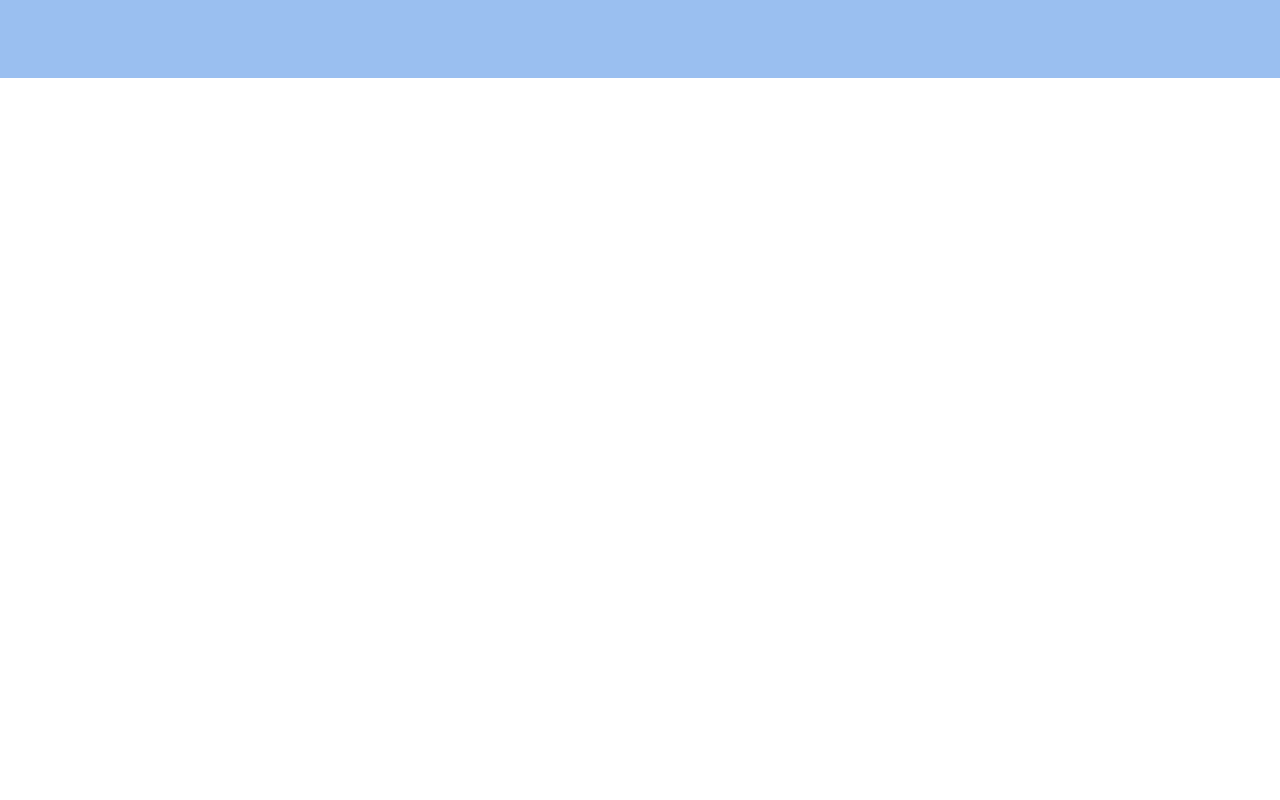
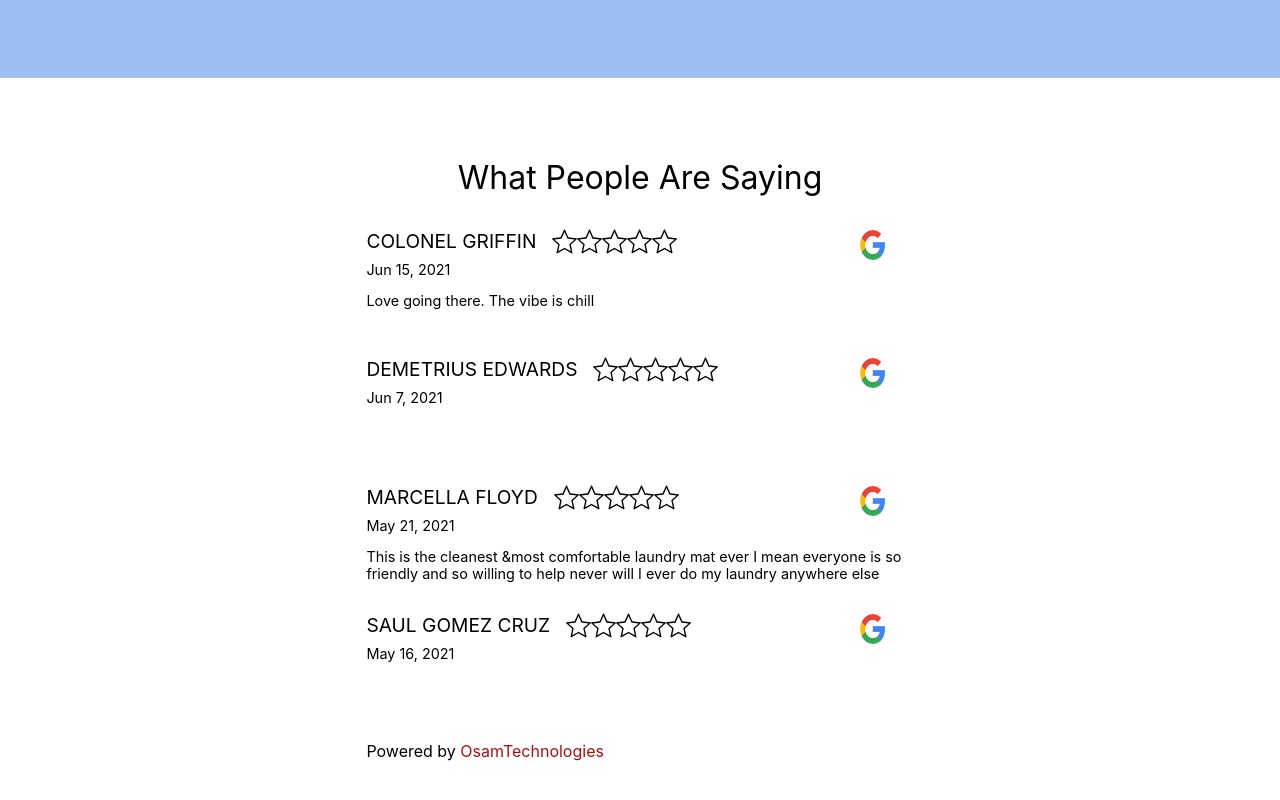
Before and after one commit to Caleb9083/upstatelaundromat-clone, a React (Create React App) app: page / in a window 1280 px wide. Shown: the part 2422-3222 px from the top of the page. Before the commit the page ends 2580 px from the top, so only its background shows below. Built offline with nearby package versions, Linux system fonts and the light colour scheme.

Commit message:
What people are saying section completed

```diff
--- a/src/App.js
+++ b/src/App.js
@@ -3,6 +3,7 @@ import Navbar from './components/Navbar';
 import Services from './components/Services';
 import Amenities from './components/Amenities';
 import Wpas from './components/Wpas';
+
 
 
 function App() {
@@ -24,6 +25,7 @@ function App() {
       {/* WPAS */}
       <Wpas />
 
+
       {/* Including The Frequently Asked Questions */}
       {/* FAQ */}
 
--- /dev/null
+++ b/src/components/Star.js
@@ -0,0 +1,55 @@
+import React from 'react'
+import './stylesheets/Star.css'
+
+const Star = () => {
+    return (
+        <div className="the_star">
+            <svg version="1.1" id="Capa_1" xmlns="http://www.w3.org/2000/svg" x="0px" y="0px"
+	        width="25px" height="25px" viewBox="0 0 36.09 36.09">
+                <g>
+                    <path d="M36.042,13.909c-0.123-0.377-0.456-0.646-0.85-0.688l-11.549-1.172L18.96,1.43c-0.16-0.36-0.519-0.596-0.915-0.596
+                        s-0.755,0.234-0.915,0.598L12.446,12.05L0.899,13.221c-0.394,0.04-0.728,0.312-0.85,0.688c-0.123,0.377-0.011,0.791,0.285,1.055
+                        l8.652,7.738L6.533,34.045c-0.083,0.387,0.069,0.787,0.39,1.02c0.175,0.127,0.381,0.191,0.588,0.191
+                        c0.173,0,0.347-0.045,0.503-0.137l10.032-5.84l10.03,5.84c0.342,0.197,0.77,0.178,1.091-0.059c0.32-0.229,0.474-0.633,0.391-1.02
+                        l-2.453-11.344l8.653-7.737C36.052,14.699,36.165,14.285,36.042,13.909z M25.336,21.598c-0.268,0.24-0.387,0.605-0.311,0.957
+                        l2.097,9.695l-8.574-4.99c-0.311-0.182-0.695-0.182-1.006,0l-8.576,4.99l2.097-9.695c0.076-0.352-0.043-0.717-0.311-0.957
+                        l-7.396-6.613l9.87-1.002c0.358-0.035,0.668-0.264,0.814-0.592l4.004-9.077l4.003,9.077c0.146,0.328,0.456,0.557,0.814,0.592
+                        l9.87,1.002L25.336,21.598z"/>
+                </g>
+                <g>
+                </g>
+                <g>
+                </g>
+                <g>
+                </g>
+                <g>
+                </g>
+                <g>
+                </g>
+                <g>
+                </g>
+                <g>
+                </g>
+                <g>
+                </g>
+                <g>
+                </g>
+                <g>
+                </g>
+                <g>
+                </g>
+                <g>
+                </g>
+                <g>
+                </g>
+                <g>
+                </g>
+                <g>
+                </g>
+            </svg>
+
+        </div>
+    )
+}
+
+export default Star
--- a/src/components/Wpas.js
+++ b/src/components/Wpas.js
@@ -1,10 +1,122 @@
 import React from 'react'
 import './stylesheets/Wpas.css';
+import google from '../images/google_sm.png';
+import Star from './Star';
 
 
 const Wpas = () => {
+    let Objs = {
+            pers1: {
+                name: "COLONEL GRIFFIN",
+                ratings: 2,
+                date: "Jun 15, 2021",
+                message: "Love going there. The vibe is chill"
+            },
+            pers2: {
+                name: 'DEMETRIUS EDWARDS',
+                ratings: 5,
+                date: "Jun 7, 2021",
+                message: ""
+            },
+            pers3: {
+                name: "MARCELLA FLOYD",
+                ratings: 2,
+                date: "May 21, 2021",
+                message: "This is the cleanest &most comfortable laundry mat ever I mean everyone is so friendly and so willing to help never will I ever do my laundry anywhere else"
+            },
+            pers4: {
+                name: "SAUL GOMEZ CRUZ ",
+                ratings: 2,
+                date: "May 16, 2021",
+                message: ""
+            }
+    }
     return (
-        <div>
+        <div className="wpas">
+            <div className="wpas__container">
+                <div className="wpas__head">
+                    <p>{"What People Are Saying"} </p>
+                </div>
+                <div className="wpas__testimony_container">
+                    <div className="wpas__testimonyTop_container">
+                        <div className="wpas__name_container">
+                            {Objs.pers1.name}
+                        </div>
+                        <div className="wpas__rating_container">
+                        <Star color="yellow"/><Star/><Star/><Star/><Star/>
+                        </div>
+                        <div className="wpas__acc_img_container">
+                            <img src={google} alt="" />
+                        </div>
+                    </div>
+                    <div className="wpas__date_container">
+                        <p>{Objs.pers1.date}</p>
+                    </div>
+                    <div className="wpas__message_container">
+                        <p>{Objs.pers1.message}</p>
+                    </div>
+                </div>
+                <div className="wpas__testimony_container">
+                    <div className="wpas__testimonyTop_container">
+                        <div className="wpas__name_container">
+                            {Objs.pers2.name}
+                        </div>
+                        <div className="wpas__rating_container">
+                        <Star color="yellow"/><Star/><Star/><Star/><Star/>
+                        </div>
+                        <div className="wpas__acc_img_container">
+                            <img src={google} alt="" />
+                        </div>
+                    </div>
+                    <div className="wpas__date_container">
+                        <p>{Objs.pers2.date}</p>
+                    </div>
+                    <div className="wpas__message_container">
+                        <p>{Objs.pers2.message}</p>
+                    </div>
+                </div>
+                <div className="wpas__testimony_container">
+                    <div className="wpas__testimonyTop_container">
+                        <div className="wpas__name_container">
+                            {Objs.pers3.name}
+                        </div>
+                        <div className="wpas__rating_container">
+                        <Star color="yellow"/><Star/><Star/><Star/><Star/>
+                        </div>
+                        <div className="wpas__acc_img_container">
+                            <img src={google} alt="" />
+                        </div>
+                    </div>
+                    <div className="wpas__date_container">
+                        <p>{Objs.pers3.date}</p>
+                    </div>
+                    <div className="wpas__message_container">
+                        <p>{Objs.pers3.message}</p>
+                    </div>
+                </div>
+                <div className="wpas__testimony_container">
+                    <div className="wpas__testimonyTop_container">
+                        <div className="wpas__name_container">
+                            {Objs.pers4.name}
+                        </div>
+                        <div className="wpas__rating_container">
+                        <Star color="yellow"/><Star/><Star/><Star/><Star/>
+                        </div>
+                        <div className="wpas__acc_img_container">
+                            <img src={google} alt="" />
+                        </div>
+                    </div>
+                    <div className="wpas__date_container">
+                        <p>{Objs.pers4.date}</p>
+                    </div>
+                    <div className="wpas__message_container">
+                        <p>{Objs.pers4.message}</p>
+                    </div>
+                </div>
+                <div className="wpas__testimony_container container-small">
+                    <span>Powered by <a href="https://toptube.coms">OsamTechnologies</a></span>
+                </div>
+            </div>
 
         </div>
     )
--- /dev/null
+++ b/src/components/stylesheets/Star.css
@@ -0,0 +1,3 @@
+.the_star{
+    color:khaki;
+}
--- a/src/components/stylesheets/Wpas.css
+++ b/src/components/stylesheets/Wpas.css
@@ -0,0 +1,74 @@
+.wpas{
+    width: 100%;
+    height: 40em;
+    margin: 5rem 0;
+}
+
+.wpas__container{
+    height: 100%;
+    width: 45%;
+    margin:auto;
+}
+
+.wpas__head p{
+    font-size:2em;
+    text-align:center;
+    margin-bottom: 1em;
+}
+
+.wpas__testimony_container{
+    height: 20%;
+    width: 95%;
+    margin:auto;
+}
+.wpas__testimonyTop_container{
+    height: 25%;
+    width: 100%;
+
+}
+
+.wpas__name_container{
+    height: 100%;
+    width: fit-content;
+    margin-right: 1rem;
+    font-size: 1.2em;
+    font-weight: 400;
+    float: left;
+}
+.wpas__rating_container{
+    height: 100%;
+    width: fit-content;
+    float: left;
+    display: flex;
+}
+.wpas__acc_img_container{
+    height: 100%;
+    width: 10%;
+    float: right;
+}
+
+.wpas__acc_img_container img{
+    height: inherit;
+    width: 50%;
+}
+
+.wpas__date_container{
+    display: block;
+    margin: 0 0 1em 0;
+    font-size: 0.9em;
+}
+
+.wpas__message_container{
+    display: block;
+    height:fit-content;
+    font-size: 0.9em;
+}
+.container-small{
+    height:fit-content;
+    text-decoration: none;
+}
+
+.container-small a{
+    text-decoration: none;
+    color:rgb(173, 15, 15);
+}
```
Also changed, not shown: src/images/star-outline-svgrepo-com.svg (added).
